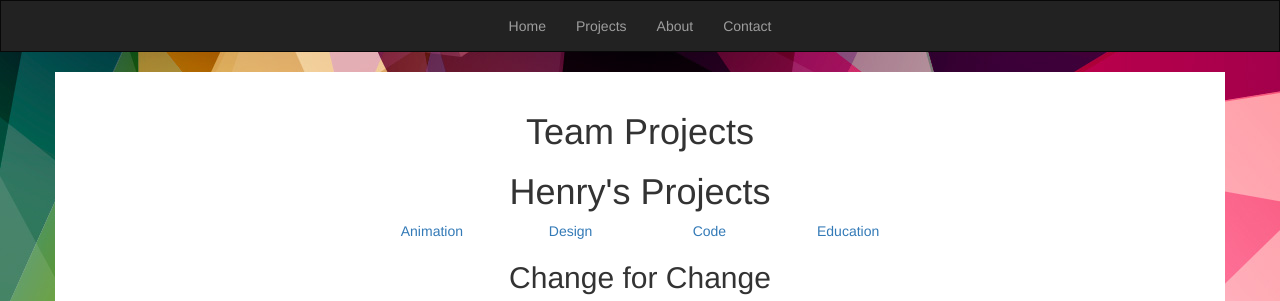
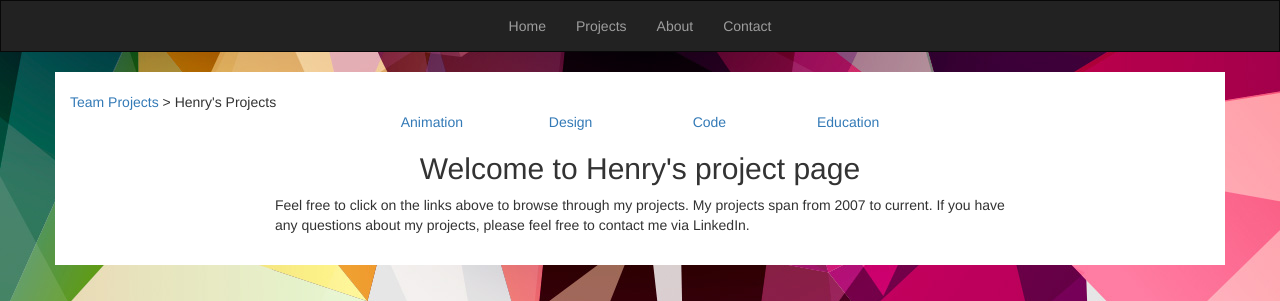
Before and after one commit to hchho/henryho.github.io, a PHP site: page /projects/projects_henry.php in a window 1280 px wide. Shown: the top 301 px of the page. Run offline with PHP 8.4, Linux system fonts and the light colour scheme; data that the repository does not hold is empty.

Commit message:
Added more content to henry's projects. Fixed some links

```diff
--- a/projects/projects.php
+++ b/projects/projects.php
@@ -6,7 +6,7 @@ include($_SERVER['DOCUMENT_ROOT'] . '/header.php');
             <h1 class="text-center">Team Projects</h1>
         </section>
         <section class="henry-projects">
-            <h1 class="text-center">Henry's Projects</h1>
+            <a href="projects_henry.php">Henry's Projects</a>
         </section>
     </div>
 
--- a/projects/projects_henry.php
+++ b/projects/projects_henry.php
@@ -8,11 +8,8 @@ $dest = "/files/henry/";
 echo $show;
 ?>
 <div class="info container">
-  <section class="team-projects">
-    <h1 class="text-center">Team Projects</h1>
-  </section>
+  <a href="projects.php">Team Projects</a> &gt; Henry's Projects
   <section class="henry-projects">
-    <h1 class="text-center">Henry's Projects</h1>
     <div class="row text-center">
       <div class="col-sm-offset-3 col-sm-6">
         <div class="col-sm-3">
@@ -37,41 +34,64 @@ echo $show;
         </div>
       </div>
     </div>
+    <div id="main-content">
+      <section class="col-sm-offset-2 col-sm-8">
+        <h2 class="text-center">Welcome to Henry's project page</h2>
+        <P>
+          Feel free to click on the links above to browse through my projects. My projects span from 2007 to current. If you have any questions about my projects, please feel free to contact me via LinkedIn.
+        </P>
+      </section>
+    </div>
     <div id="design-content">
+    <section class="col-sm-offset-2 col-sm-8">
+    <h2 class="text-center">Design</h2>
       <?php
       echo "<a href='".$dest."liveinforliteracy_hiring.jpg'>";
       echo "<img src='".$dest."liveinforliteracy_hiring.jpg' alt='sample poster' />";
       echo "</a>";
       ?>
+      </section>
     </div>
     <div id="anim-content" class="text-center">
-      <div id="change-for-change text-c">
-        <h2>Change for Change</h2>
-        <iframe width="560" height="315" src="https://www.youtube.com/embed/a-y8uwJQllY" frameborder="0" allowfullscreen></iframe>
-      </div>
-      <div id="thirty-hr-famine">
-        <h2>30 Hour Famine</h2>
-        <iframe width="560" height="315" src="https://www.youtube.com/embed/NMMAeNvOKH4" frameborder="0" allowfullscreen></iframe>
-      </div>
+      <section class="col-sm-offset-2 col-sm-8">
+        <h2 class="text-center">Animation</h2>
+        <p class="text-left">
+          Below are a series of videos I created for World Vision UBC. I used Adobe Premiere and Aftereffects, respectively. I halted video editing after these two projects because school work at the time became a priority.
+        </p>
+        <div id="change-for-change">
+          <h3>Change for Change</h3>
+          <iframe width="560" height="315" src="https://www.youtube.com/embed/a-y8uwJQllY" frameborder="0" allowfullscreen></iframe>
+        </div>
+        <div id="thirty-hr-famine">
+          <h3>30 Hour Famine</h3>
+          <iframe width="560" height="315" src="https://www.youtube.com/embed/NMMAeNvOKH4" frameborder="0" allowfullscreen></iframe>
+        </div>
+      </section>
     </div>
     <div id="code-content" class="content">
       dat code
     </div>
     <div id="edu-content" class="content">
       <section class="col-sm-offset-2 col-sm-8">
-        <h2 class="text-center">I teach.</h2>
-        <h3 class="text-center">VEX IQ</h3>
+      <h2 class="text-center">Education</h2>
         <div id="vex">
-        <img class="text-center" src="/iamges/vex-iq.png" />
-          I made a Youtube tutorial channel for VEX IQ Robotics so my students can use them as a guide in class. I focused on breaking down the program components into closely related sections. The feedback was especially great for students who were ahead and students who needed extra time to digest material.
+          <h3 class="text-center">VEX IQ</h3>
+          <img class="text-center" src="/images/vex-iq.png" alt="VEX IQ"/>
+          <P>
+            I made a Youtube tutorial channel for VEX IQ Robotics so my students can use them as a guide in class. I focused on breaking down the program components into closely related sections. The feedback was especially great for students who were ahead and students who needed extra time to digest material. Visit the <a href="https://www.vexrobotics.com/vexiq" target="_blank">VEX IQ</a> website.
+          </P>
           <P class="text-center">
             <a href="https://www.youtube.com/watch?v=CpDXgjFcnRs&list=PL7RN9f22_gasw2How_Xy42PzG8yysG_IX" target="_blank">VEX IQ Tutorials</a>
           </P>
         </div>
         <div id="Scratch">
-          I made a Youtube tutorial channel for VEX IQ Robotics so my students can use them as a guide in class. I focused on breaking down the program components into closely related sections. The feedback was especially great for students who were ahead and students who needed extra time to digest material.
+          <h3 class="text-center">Scratch</h3>
+          <img class="text-center" src="/images/scratch.jpeg" alt="Scatch"/>
+          <P>
+            I developed a Scratch course to teach young children computational thinking. I am currently implementing and continually developing the topics. I decided to introduce the concepts of conditional statements, arrays, loops as interactive games.
+          </P>
           <P class="text-center">
-            <a href="https://www.youtube.com/watch?v=CpDXgjFcnRs&list=PL7RN9f22_gasw2How_Xy42PzG8yysG_IX" target="_blank">VEX IQ Tutorials</a>
+            <a href="https://scratch.mit.edu/users/hho0203/" target="_blank">Scratch Profile</a>
           </P>
         </div>
       </section>
@@ -80,14 +100,16 @@ echo $show;
 </div>
 <script>
   $(function() {
+    $("#main-content").show();
     $("#design-content").hide();
-    $("#anim-content").show();
+    $("#anim-content").hide();
     $("#edu-content").hide();
     $("#code-content").hide();}
 
     )
 
   $("#animation").click(function(){
+    $("#main-content").hide();
     $("#design-content").hide();
     $("#anim-content").show();
     $("#edu-content").hide();
@@ -99,6 +121,7 @@ echo $show;
     $("#edu-content").hide();
     $("#anim-content").hide();
     $("#code-content").hide();
+    $("#main-content").hide();
   });
 
   $("#code").click(function(){
@@ -106,6 +129,7 @@ echo $show;
     $("#edu-content").hide();
     $("#anim-content").hide();
     $("#code-content").show();
+    $("#main-content").hide();
   });
 
   $("#education").click(function(){
@@ -113,6 +137,7 @@ echo $show;
     $("#edu-content").show();
     $("#anim-content").hide();
     $("#code-content").hide();
+    $("#main-content").hide();
   });
 
 </script>
```
Also changed, not shown: images/scratch.jpeg (added).
